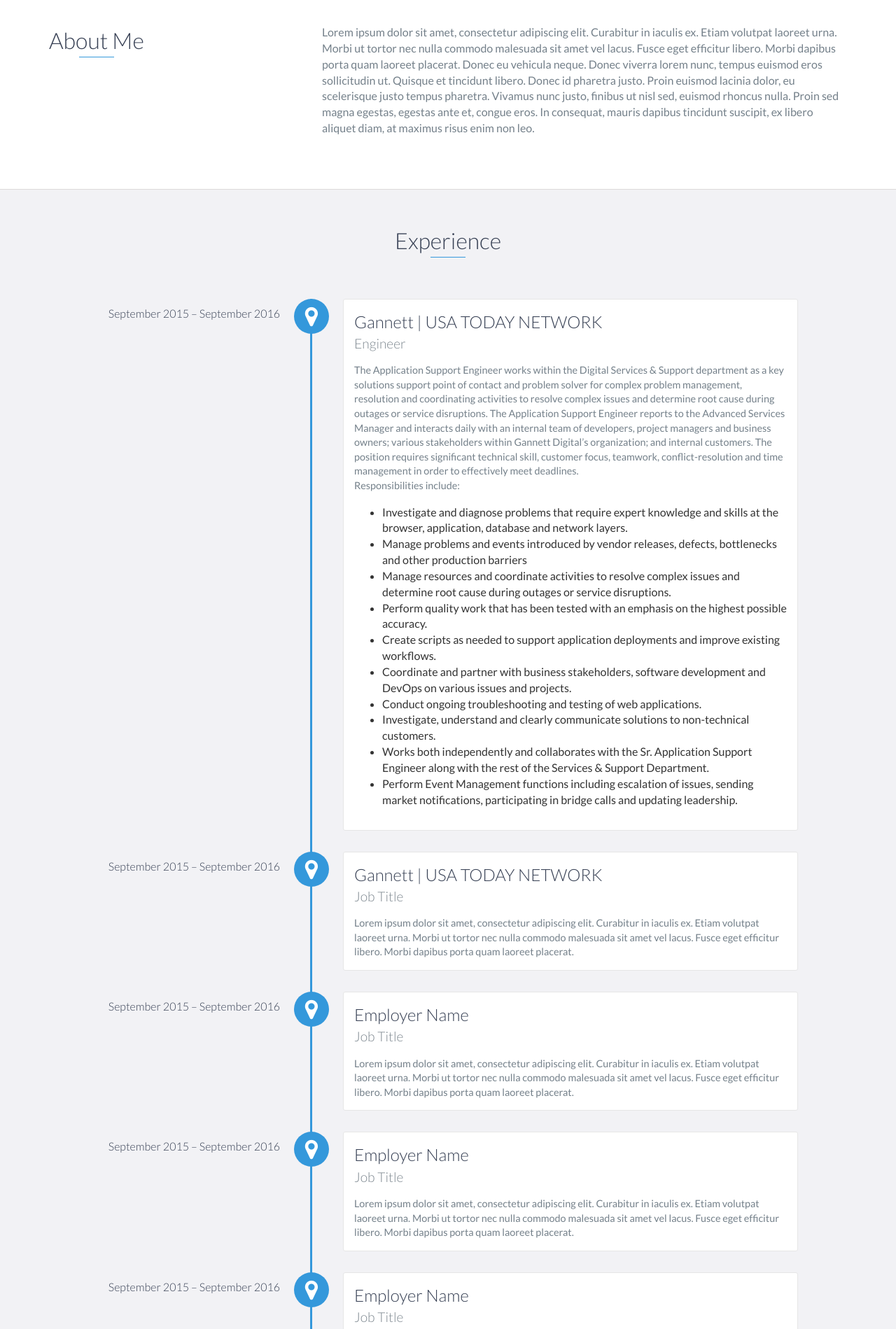
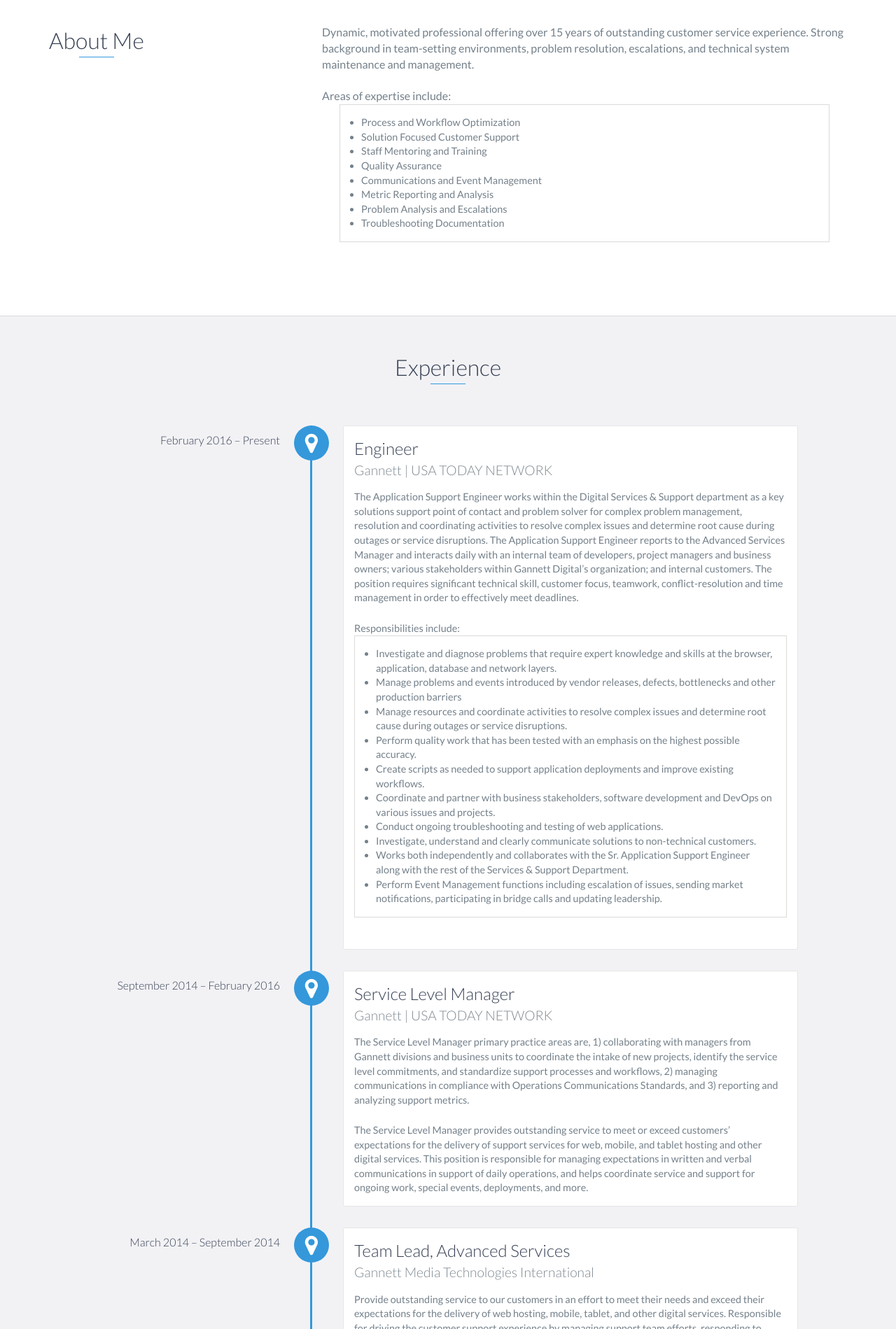
Before and after one commit to smullarkey/smullarkey.github.io, a website: page index.html in a window 1280 px wide. Shown: the part 840-2739 px from the top of the page at 70% size. Drawn offline with nearby package versions, Linux system fonts and the light colour scheme.

Commit message:
Content updates

```diff
--- a/index.html
+++ b/index.html
@@ -4,7 +4,7 @@
     <meta charset="utf-8" />
     <meta http-equiv="X-UA-Compatible" content="IE=edge" />
     <meta name="viewport" content="width=device-width, initial-scale=1" />
-    <title>My Portfolio</title>
+    <title>Steven Mullarkey Portfolio</title>
     <link rel="shortcut icon" href="favicon.ico" type="image/x-icon" />
     <link rel="icon" href="favicon.ico" type="image/x-icon" />
     <link
@@ -51,7 +51,7 @@
     <div id="lead">
       <div id="lead-content">
         <h1>Steven Mullarkey</h1>
-        <h2>IT Engineer</h2>
+        <h2>IT Engineer &amp; Professional</h2>
         <a href="#" class="btn-rounded-white">Download Resume</a>
       </div>
       <!-- End #lead-content -->
@@ -75,17 +75,24 @@
           </div>
           <div class="col-md-8">
             <p>
-              Lorem ipsum dolor sit amet, consectetur adipiscing elit. Curabitur
-              in iaculis ex. Etiam volutpat laoreet urna. Morbi ut tortor nec
-              nulla commodo malesuada sit amet vel lacus. Fusce eget efficitur
-              libero. Morbi dapibus porta quam laoreet placerat. Donec eu
-              vehicula neque. Donec viverra lorem nunc, tempus euismod eros
-              sollicitudin ut. Quisque et tincidunt libero. Donec id pharetra
-              justo. Proin euismod lacinia dolor, eu scelerisque justo tempus
-              pharetra. Vivamus nunc justo, finibus ut nisl sed, euismod rhoncus
-              nulla. Proin sed magna egestas, egestas ante et, congue eros. In
-              consequat, mauris dapibus tincidunt suscipit, ex libero aliquet
-              diam, at maximus risus enim non leo.
+                Dynamic, motivated professional offering over 15 years of outstanding customer service experience. Strong background in team-setting environments, problem resolution, escalations, and technical system maintenance and management.
+            </p>
+            </br>
+            <p>
+                Areas of expertise include:
+                <div class="education-block">
+                <ul>
+                    <li>Process and Workflow Optimization</li>
+                    <li>Solution Focused Customer Support</li>
+                    <li>Staff Mentoring and Training</li>
+                    <li>Quality Assurance</li>
+                    <li>Communications and Event Management</li>
+                    <li>Metric Reporting and Analysis</li>
+                    <li>Problem Analysis and Escalations</li>
+                    <li>Troubleshooting Documentation</li>
+                </ul>
+                </div>
+              </p>
             </p>
           </div>
         </div>
@@ -96,16 +103,16 @@
     <div id="experience" class="background-alt">
       <h2 class="heading">Experience</h2>
       <div id="experience-timeline">
-        <div data-date="September 2015 – September 2016">
-          <h3>Gannett | USA TODAY NETWORK</h3>
-          <h4>Engineer</h4>
+        <div data-date="February 2016 – Present">
+          <h3>Engineer</h3>
+          <h4>Gannett | USA TODAY NETWORK</h4>
           <p>
-            The Application Support Engineer works within the Digital Services & Support department as a key solutions support point of contact and problem solver for complex problem management, resolution and coordinating activities to resolve complex issues and determine root cause during outages or service disruptions.  The Application Support Engineer reports to the Advanced Services Manager and interacts daily with an internal team of developers, project managers and business owners; various stakeholders within Gannett Digital’s organization; and internal customers. The position requires significant technical skill, customer focus, teamwork, conflict-resolution and time management in order to effectively meet deadlines.
+            The Application Support Engineer works within the Digital Services &amp; Support department as a key solutions support point of contact and problem solver for complex problem management, resolution and coordinating activities to resolve complex issues and determine root cause during outages or service disruptions.  The Application Support Engineer reports to the Advanced Services Manager and interacts daily with an internal team of developers, project managers and business owners; various stakeholders within Gannett Digital’s organization; and internal customers. The position requires significant technical skill, customer focus, teamwork, conflict-resolution and time management in order to effectively meet deadlines.
           </p>
+          </br>
           <p>
             Responsibilities include:
-          </p>
-          <p>
+            <div class="education-block">
             <ul>
               <li>
                 Investigate and diagnose problems that require expert knowledge and skills at the browser, application, database and network layers.
@@ -132,57 +139,50 @@
                 Investigate, understand and clearly communicate solutions to non-technical customers.
               </li>
               <li>
-                Works both independently and collaborates with the Sr. Application Support Engineer along with the rest of the Services & Support Department.
+                Works both independently and collaborates with the Sr. Application Support Engineer along with the rest of the Services &amp; Support Department.
               </li>
               <li>
                 Perform Event Management functions including escalation of issues, sending market notifications, participating in bridge calls and updating leadership.
               </li>
             </ul>
+          </div>
             </p>
           </p>
         </div>
 
-        <div data-date="September 2015 – September 2016">
-          <h3>Gannett | USA TODAY NETWORK</h3>
-          <h4>Job Title</h4>
+        <div data-date="September 2014 – February 2016">
+          <h3>Service Level Manager</h3>
+          <h4>Gannett | USA TODAY NETWORK</h4>
           <p>
-            Lorem ipsum dolor sit amet, consectetur adipiscing elit. Curabitur
-            in iaculis ex. Etiam volutpat laoreet urna. Morbi ut tortor nec
-            nulla commodo malesuada sit amet vel lacus. Fusce eget efficitur
-            libero. Morbi dapibus porta quam laoreet placerat.
+            The Service Level Manager primary practice areas are, 1) collaborating with managers from Gannett divisions and business units to coordinate the intake of new projects, identify the service level commitments, and standardize support processes and workflows, 2) managing communications in compliance with Operations Communications Standards, and 3) reporting and analyzing support metrics.
+          </p>
+          </br>
+          <p>
+            The Service Level Manager provides outstanding service to meet or exceed customers’ expectations for the delivery of support services for web, mobile, and tablet hosting and other digital services. This position is responsible for managing expectations in written and verbal communications in support of daily operations, and helps coordinate service and support for ongoing work, special events, deployments, and more.
           </p>
         </div>
 
-        <div data-date="September 2015 – September 2016">
-          <h3>Employer Name</h3>
-          <h4>Job Title</h4>
+        <div data-date="March 2014 – September 2014">
+          <h3>Team Lead, Advanced Services</h3>
+          <h4>Gannett Media Technologies International</h4>
           <p>
-            Lorem ipsum dolor sit amet, consectetur adipiscing elit. Curabitur
-            in iaculis ex. Etiam volutpat laoreet urna. Morbi ut tortor nec
-            nulla commodo malesuada sit amet vel lacus. Fusce eget efficitur
-            libero. Morbi dapibus porta quam laoreet placerat.
+            Provide outstanding service to our customers in an effort to meet their needs and exceed their expectations for the delivery of web hosting, mobile, tablet, and other digital services. Responsible for driving the customer support experience by managing support team efforts, responding to customer issues, requests and concerns, providing assistance regarding the use and status of GMTI products and publishing services over the phone and via E-mail, and if applicable, coordinating support for print ad production responsibilities required by GMTI reverse publishing solutions. Responsible for the day-to-day management of assigned Support Team. Direct reports may include Service Desk Specialists, Technical Support Specialists and/or Support Analysts. Direct reports may be located in the Norfolk or Cincinnati offices.
           </p>
         </div>
 
-        <div data-date="September 2015 – September 2016">
-          <h3>Employer Name</h3>
-          <h4>Job Title</h4>
+        <div data-date="January 2013 – March 2014">
+          <h3>Support Analyst</h3>
+          <h4>Gannett Media Technologies International</h4>
           <p>
-            Lorem ipsum dolor sit amet, consectetur adipiscing elit. Curabitur
-            in iaculis ex. Etiam volutpat laoreet urna. Morbi ut tortor nec
-            nulla commodo malesuada sit amet vel lacus. Fusce eget efficitur
-            libero. Morbi dapibus porta quam laoreet placerat.
+            The GMTI Support Analyst will provide outstanding service to our customers in an effort to meet their needs and exceed their expectations as part of the 24 x 7 Services and Support organization. This position is assigned to the Advanced Services team, which troubleshoots and responds to issues escalated by the Services Desk when no standard solution exists. The team collaborates with customers, vendors, Gannett Digital staff, and other GMTI technologists on root cause analysis and resolutions.
           </p>
         </div>
 
-        <div data-date="September 2015 – September 2016">
-          <h3>Employer Name</h3>
-          <h4>Job Title</h4>
+        <div data-date="March 2012 – January 2013">
+          <h3>Technical Services Specialist</h3>
+          <h4>Gannett Media Technologies International</h4>
           <p>
-            Lorem ipsum dolor sit amet, consectetur adipiscing elit. Curabitur
-            in iaculis ex. Etiam volutpat laoreet urna. Morbi ut tortor nec
-            nulla commodo malesuada sit amet vel lacus. Fusce eget efficitur
-            libero. Morbi dapibus porta quam laoreet placerat.
+            The GMTI Technical Services Specialist provides outstanding service to our customers in an effort to meet their needs and exceed their expectations. This position is assigned to the Services Desk, which serves as the entry point for customers who need to engage GMTI to answer questions and resolve concerns. The Services Desk receives incoming requests, opens tickets, searches for and follows standard fulfillment procedures and resolution processes, escalating as necessary.
           </p>
         </div>
       </div>
@@ -196,12 +196,11 @@
         <span class="education-date">Sept 2005 - Sept 2010</span>
         <h4>
           Bachelor of Science in Business Administration, Information Technology
+        </br>
+        Minor, Financal Management
         </h4>
         <p>
-          Lorem ipsum dolor sit amet, consectetur adipiscing elit. Curabitur in
-          iaculis ex. Etiam volutpat laoreet urna. Morbi ut tortor nec nulla
-          commodo malesuada sit amet vel lacus. Fusce eget efficitur libero.
-          Morbi dapibus porta quam laoreet placerat.
+          The information systems and technology program is designed to provide students with a technical background in information technology as well as a broad perspective of the business environment in which information technology plays a strategic role. The major emphasizes the development of business analysis and system implementation skills; these skills can provide a basis for job entry, career development and flexibility amid the rapid changes in information technology. Four distinct concentrations are offered under the major.
         </p>
       </div>
       <!-- End .education-block -->
@@ -209,16 +208,16 @@
       <div class="education-block">
         <h3>Ocean Lakes High School</h3>
         <span class="education-date">Sept 2000 - Sept 2004</span>
-        <h4>Magnet Program</h4>
+        <h4>Mathematics &amp; Science Academy</h4>
         <ul>
           <li>
-            Lorem ipsum dolor sit amet, consectetur adipiscing elit.
+              In response to meeting the diverse interests and needs of high school students, Virginia Beach City Public Schools developed a rigorous and unique program of study emphasizing the core areas of mathematics and science with an infusion of technology. The Mathematics &amp; Science Academy offers courses that are unavailable to other high school students and  designed to nurture their inquisitive minds and challenge their academic  horizons.
           </li>
           <li>
-            Lorem ipsum dolor sit amet, consectetur adipiscing elit.
+              The Mission of the Mathematics & Science Academy is to provide a rigorous and innovative academic program focused upon mathematics and science which inspires and empowers students to pursue related careers and to make significant contributions to the global community.
           </li>
           <li>
-            Lorem ipsum dolor sit amet, consectetur adipiscing elit.
+              The Mathematics & Science Academy is an advanced academic program designed for academically motivated and dedicated students. With this in mind, scientists, professors, community members, and educators created a challenging experience mirroring comparable competitive mathematics and science academies in the nation. This is a four-year program that provides a strong but broad study of mathematics and science. The senior project, which takes the form of a mentorship or formal research, is the capstone of the program.
           </li>
         </ul>
       </div>
@@ -355,7 +354,7 @@
                 ></a>
               </li>
               <li>
-                <a href="https://stackoverflow.com/" target="_blank"
+                <a href="https://stackoverflow.com/users/4959505/steven-mullarkey" target="_blank"
                   ><i class="fa fa-stack-overflow" aria-hidden="true"></i
                 ></a>
               </li>
@@ -365,12 +364,12 @@
                 ></a>
               </li>
               <li>
-                <a href="https://www.facebook.com/" target="_blank"
+                <a href="https://www.facebook.com/steven.mullarkey" target="_blank"
                   ><i class="fa fa-facebook" aria-hidden="true"></i
                 ></a>
               </li>
               <li>
-                <a href="https://twitter.com/" target="_blank"
+                <a href="https://twitter.com/StevenMullarkey" target="_blank"
                   ><i class="fa fa-twitter" aria-hidden="true"></i
                 ></a>
               </li>
```
